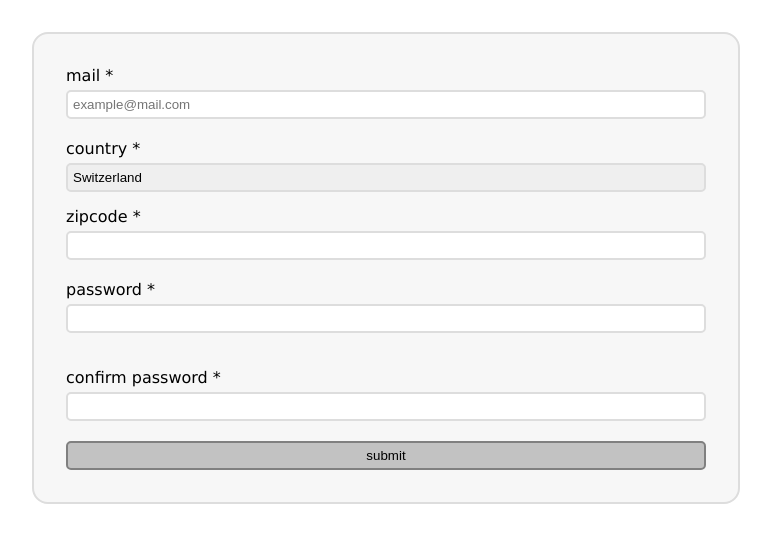
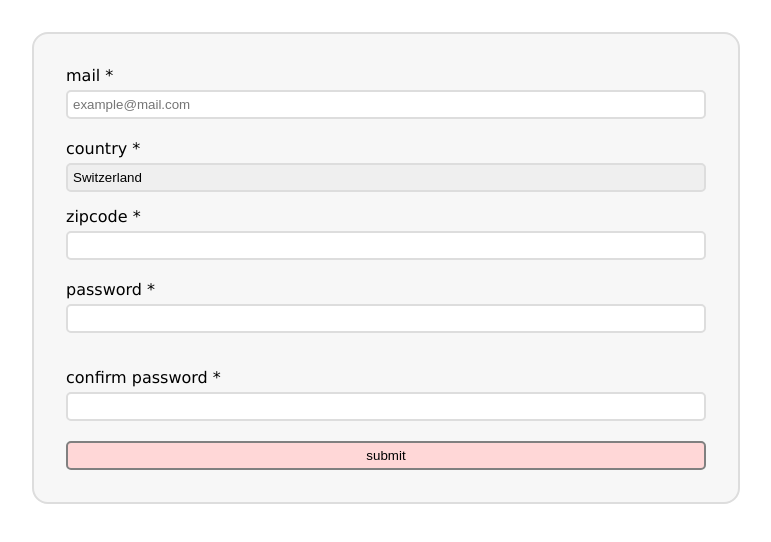
Before and after one commit to ManonLef/validated-form, a website: page index.html in a window 1280 px wide. In both pictures the pointer is over the button "submit". Shown: the whole page, without its empty margins (254-1025 px from the left). Drawn offline with Linux system fonts and the light colour scheme.

Commit message:
edit button style

```diff
--- a/style.css
+++ b/style.css
@@ -46,5 +46,5 @@ span {
 
 button:hover {
   border: 2px solid gray;
-  background-color: rgb(194, 194, 194);
+  background-color: rgb(255, 215, 215);
 }
```
